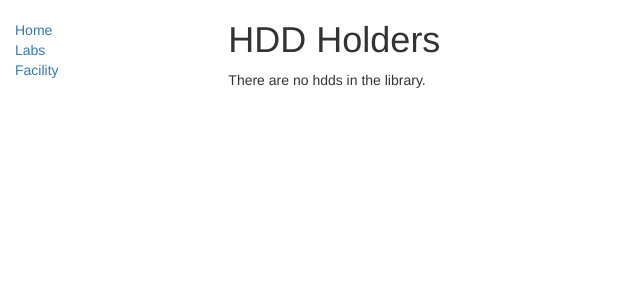
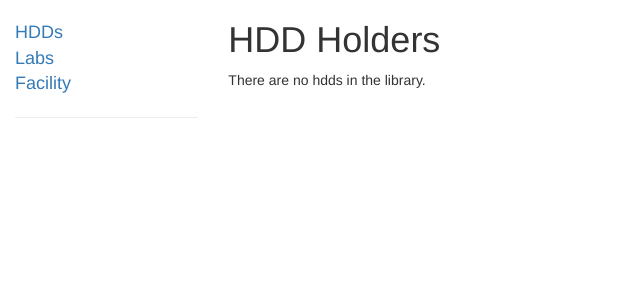
Before and after one commit to tanpinquan/harddisk_tracker, a Django app: page /catalog/ in a window 1280 px wide. Shown: the top 300 px of the page, without its empty margins (0-640 px from the left). Run offline with Django 3.2, Linux system fonts and the light colour scheme; data that the repository does not hold is empty; some libraries are stand-ins or nearby versions.

Commit message:
First version

```diff
--- a/catalog/static/css/styles.css
+++ b/catalog/static/css/styles.css
@@ -2,4 +2,12 @@
     margin-top: 20px;
     padding: 0;
     list-style: none;
+    font-size: large;
+
 }
+
+ul {
+
+    font-size: large;
+
+}
--- a/catalog/templates/base_generic.html
+++ b/catalog/templates/base_generic.html
@@ -22,10 +22,12 @@
       <div class="col-sm-2">
       {% block sidebar %}
       <ul class="sidebar-nav">
-          <li><a href="{% url 'index' %}">Home</a></li>
+          <li><a href="{% url 'index' %}">HDDs</a></li>
           <li><a href="">Labs</a></li>
           <li><a href="">Facility</a></li>
       </ul>
+      <hr>
+
      {% endblock %}
       </div>
       <div class="col-sm-10 ">
```
